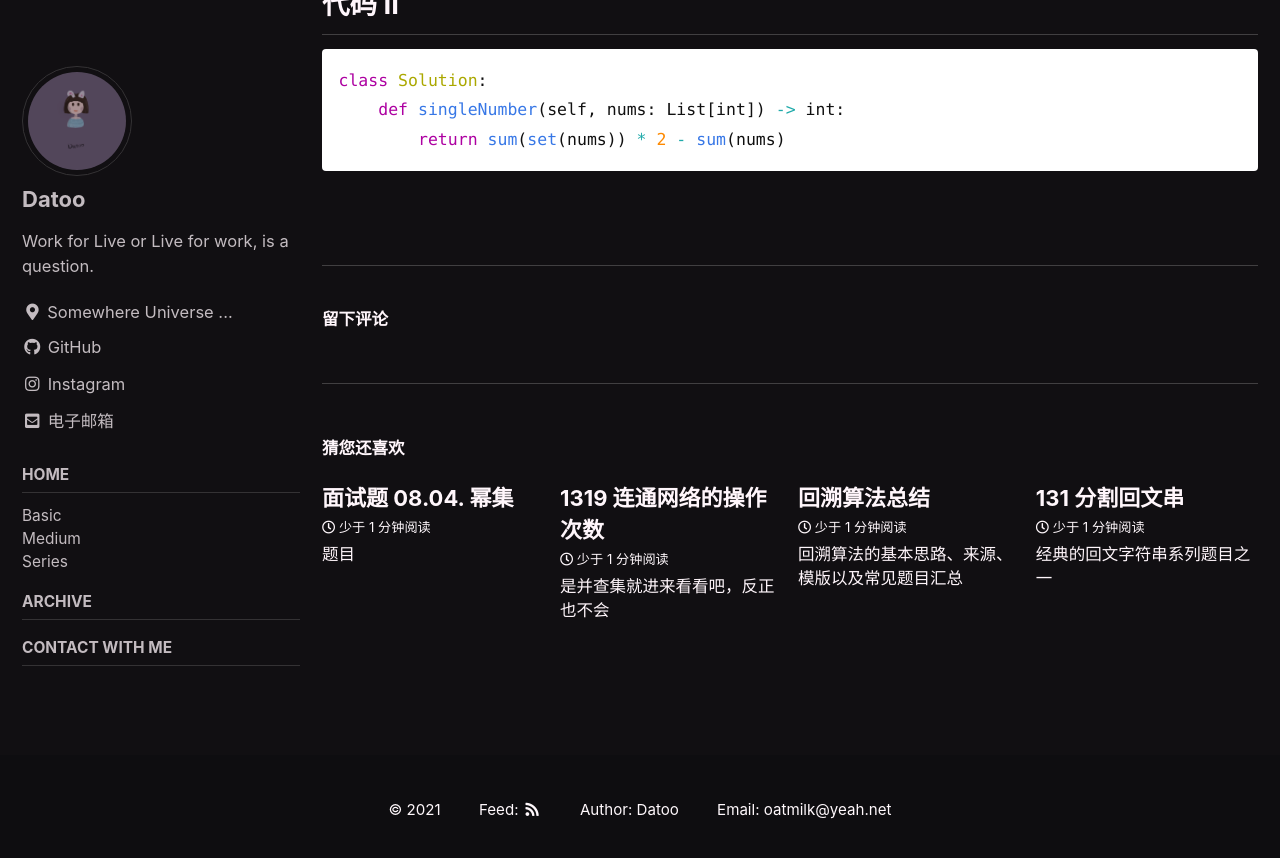
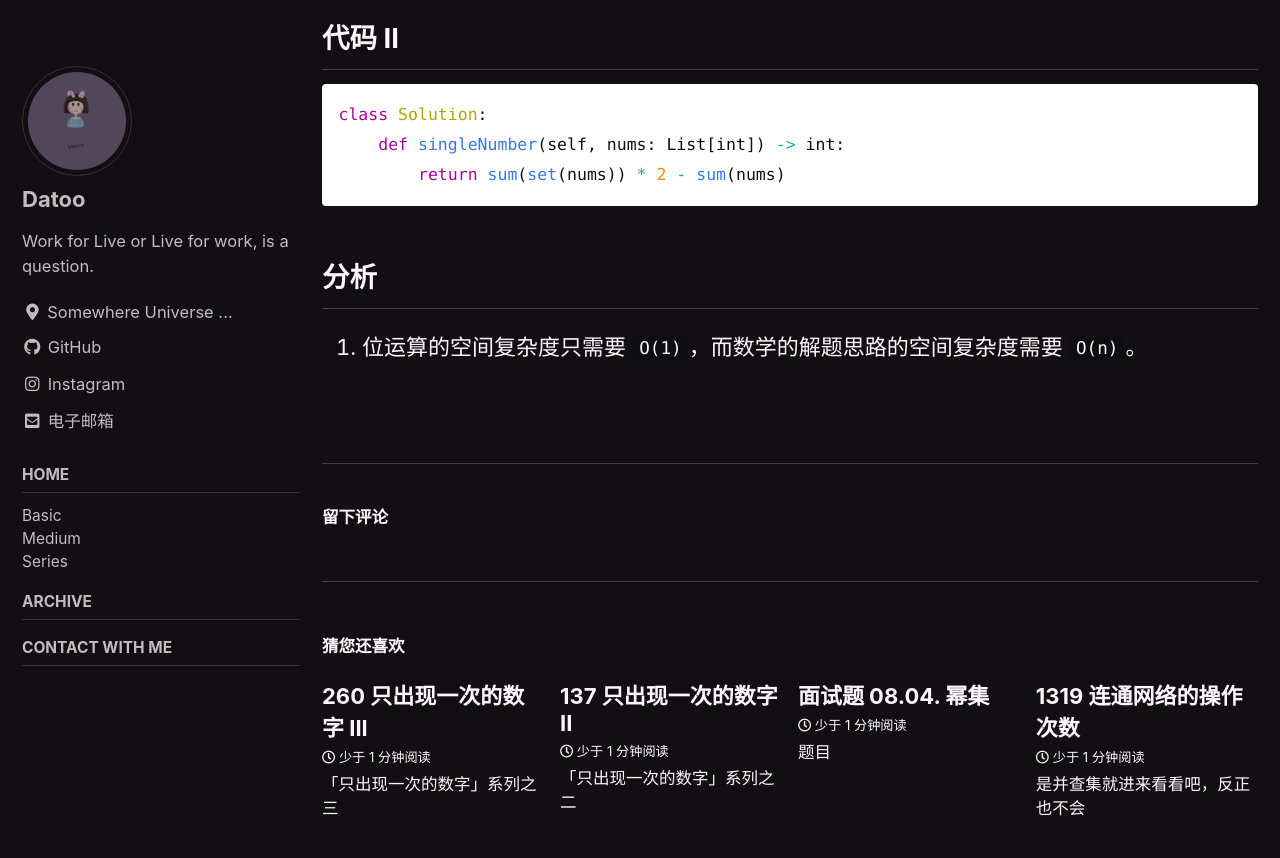
Before and after one commit to DaToo-J/DaToo-J.GitHub.io, a Jekyll site: the page built from _posts/2021-03-15-single-number.md, in a window 1280 px wide and 900 px high, scrolled down 2176 px. Shown: the top 858 px of the window. Built offline with Jekyll 4.4.1, drawn with Linux system fonts in a browser that asks for light colours; cached includes are drawn as plain includes; formulas are drawn with MathJax 3; comment, search, counter and statistics services are not loaded; part of the change alters nothing that is shown.

Commit message:
add single number series

````diff
--- a/_posts/2021-03-03-bit-manipulation-summary.md
+++ b/_posts/2021-03-03-bit-manipulation-summary.md
@@ -79,8 +79,10 @@ excerpt: 位运算的基本操作、相关题目的总结
 
 # 二、相关题目
 
-   | No           | Problem          | Difficulty | Link                                                     | Solution                                               | Comment                                  |
-   | ------------ | ---------------- | ---------- | -------------------------------------------------------- | ------------------------------------------------------ | ---------------------------------------- |
-   | 136          | 只出现一次的数字 | 简单       | [题目](https://leetcode-cn.com/problems/single-number/)  | [题解]({% link _posts/2021-03-15-single-number.md %})  | 「只出现一次的数字」系列之一             |
-   | 338          | 比特位计数       | 中等       | [题目](https://leetcode-cn.com/problems/counting-bits/)  | [题解]({% link _posts/2021-03-03-counting-bits.md %})  | 找到规律并结合动态规划的思想即可解出题目 |
-   | 面试题 08.04 | 幂集             | 中等       | [题目](https://leetcode-cn.com/problems/power-set-lcci/) | [题解]({% link _posts/2021-03-15-power-set-lcci.md %}) | 位运算和回溯算法都可以实现               |
+   | No           | Problem              | Difficulty | Link                                                        | Solution                                                  | Comment                                  |
+   | ------------ | -------------------- | ---------- | ----------------------------------------------------------- | --------------------------------------------------------- | ---------------------------------------- |
+   | 136          | 只出现一次的数字     | 简单       | [题目](https://leetcode-cn.com/problems/single-number/)     | [题解]({% link _posts/2021-03-15-single-number.md %})     | 「只出现一次的数字」系列之一             |
+   | 137          | 只出现一次的数字 II  | 中等       | [题目](https://leetcode-cn.com/problems/single-number-ii/)  | [题解]({% link _posts/2021-03-16-single-number-ii.md %})  | 「只出现一次的数字」系列之二             |
+   | 260          | 只出现一次的数字 III | 中等       | [题目](https://leetcode-cn.com/problems/single-number-iii/) | [题解]({% link _posts/2021-03-16-single-number-iii.md %}) | 「只出现一次的数字」系列之三             |
+   | 338          | 比特位计数           | 中等       | [题目](https://leetcode-cn.com/problems/counting-bits/)     | [题解]({% link _posts/2021-03-03-counting-bits.md %})     | 找到规律并结合动态规划的思想即可解出题目 |
+   | 面试题 08.04 | 幂集                 | 中等       | [题目](https://leetcode-cn.com/problems/power-set-lcci/)    | [题解]({% link _posts/2021-03-15-power-set-lcci.md %})    | 位运算和回溯算法都可以实现               |
--- a/_posts/2021-03-15-single-number.md
+++ b/_posts/2021-03-15-single-number.md
@@ -64,3 +64,7 @@ class Solution:
     def singleNumber(self, nums: List[int]) -> int:
         return sum(set(nums)) * 2 - sum(nums)
 ```
+
+## 分析
+
+1. 位运算的空间复杂度只需要 `O(1)`，而数学的解题思路的空间复杂度需要 `O(n)`。
--- /dev/null
+++ b/_posts/2021-03-16-single-number-ii.md
@@ -0,0 +1,83 @@
+---
+layout: single
+classes: wide
+toc: true
+toc_label: "本文内容"
+toc_icon: "list"
+sidebar:
+  nav: "main"
+comments: true
+
+tags: 位运算
+title: 137 只出现一次的数字 II
+excerpt: 「只出现一次的数字」系列之二
+---
+
+## 题目
+
+> 题目链接：[137 只出现一次的数字 II](https://leetcode-cn.com/problems/single-number-ii/)
+
+给定一个非空整数数组，除了某个元素只出现一次以外，其余每个元素均出现了三次。找出那个只出现了一次的元素。
+
+说明：
+
+你的算法应该具有线性时间复杂度。 你可以不使用额外空间来实现吗？
+
+示例 1:
+
+    输入: [2,2,3,2]
+    输出: 3
+
+示例 2:
+
+    输入: [0,1,0,1,0,1,99]
+    输出: 99
+
+
+
+## 思路
+
+1. 由于一定有一个「只出现了一次的数字」，因此，可以统计每位上为 `1` 的个数。用 `1` 的个数对 3 取模，可以析出「只出现了一次的数字」在该位上的数字。
+2. 如：输入 `[2,2,3,2]`
+
+        2: 010
+        2: 010
+        3: 011
+        2: 010
+        -------
+           041   (1 的个数统计)
+           011   (对 3 取模)
+             3   (转换为整型)
+3. 参考 Lucifer 的题解：
+   > - 为什么Python最后需要对返回值进行判断？
+   >
+   > 如果不这么做的话测试用例是[-2,-2,1,1,-3,1,-3,-3,-4,-2] 的时候，就会输出 4294967292。 其原因在于Python是动态类型语言，在这种情况下其会将符号位置的1看成了值，而不是当作符号“负数”。 这是不对的。 正确答案应该是 - 4，-4的二进制码是 1111...100，就变成 2^32-4=4294967292，解决办法就是 减去 2 ** 32 。
+
+## 代码
+
+```python
+class Solution:
+    def singleNumber(self, nums: List[int]) -> int:
+        '''
+        统计每个位为 1 的个数，再看是否为 3 的倍数。
+        如果不为 3 的倍数，说明「只出现一次的数字」在该位上为 1
+        '''
+        res = 0
+        for i in range(32):
+            # 从低位开始
+            bit = 1 << i
+            # 统计该位为 1 的个数
+            count = 0
+
+            for n in nums:
+                # n 在 bit 位为 1
+                if n & bit != 0:
+                    count += 1
+            # 看看是否为 3 的倍数
+            if count % 3 != 0:
+                res |= bit
+
+        # 如果 res > 2 ** 32 - 1，那么就为负数，且首位为符号位，而不是数值。
+        # 要求得原来得负数，就减去 2 ** 32
+        return res - 2 ** 32 if res > 2 ** 31 - 1 else res
+```
--- /dev/null
+++ b/_posts/2021-03-16-single-number-iii.md
@@ -0,0 +1,81 @@
+---
+layout: single
+classes: wide
+toc: true
+toc_label: "本文内容"
+toc_icon: "list"
+sidebar:
+  nav: "main"
+comments: true
+
+tags: 位运算
+title: 260 只出现一次的数字 III
+excerpt: 「只出现一次的数字」系列之三
+---
+
+## 题目
+
+> 题目链接：[260 只出现一次的数字 III](https://leetcode-cn.com/problems/single-number-iii/)
+给定一个整数数组 nums，其中恰好有两个元素只出现一次，其余所有元素均出现两次。 找出只出现一次的那两个元素。你可以按 任意顺序 返回答案。
+
+进阶：你的算法应该具有线性时间复杂度。你能否仅使用常数空间复杂度来实现？
+
+示例 1：
+
+    输入：nums = [1,2,1,3,2,5]
+    输出：[3,5]
+    解释：[5, 3] 也是有效的答案。
+
+示例 2：
+
+    输入：nums = [-1,0]
+    输出：[-1,0]
+
+示例 3：
+
+    输入：nums = [0,1]
+    输出：[1,0]
+
+提示：
+
+    2 <= nums.length <= 3 * 104
+    -231 <= nums[i] <= 231 - 1
+    除两个只出现一次的整数外，nums 中的其他数字都出现两次
+
+
+
+## 思路
+
+1. 步骤：
+   1. **全员异或**：由于「两个只出现一次的整数外，nums 中的其他数字都出现两次」，并且异或的性质之一是「两个相同的数进行异或等于0」，那么可以考虑对全数组进行异或，以抵消出现了两次的数字。因此，全数组进行异或等价于这两个只出现一次的数字进行异或。
+   2. **找到异或值为1的那一位**：得到两个数字进行异或的结果，那么找到异或值为 1 的那一位，说明这两个数字在该位上不相同。
+   3. **根据异或结果分组**：然后，以这个数字为基准，再 **分别** 对整个数组进行异或，根据异或结果将整个数组分为 2 组，即「数组中在该位上为 1 的数字」`A 组` 和「数组中在该位上为 0 的数字」`B 组`.
+   4. **组内异或**：因为其他数字都出现过两次，那么这些出现的两次的相同数字要么在 `A 组`，要么在`B 组` 中。在组内进行异或，可以消除这些出现过两次的数字，分别得到只出现过一次的数字。
+
+## 代码
+
+```python
+class Solution:
+    def singleNumber(self, nums: List[int]) -> List[int]:
+        # 全员异或一下
+        xor = 0
+        for i in nums:
+            xor ^= i
+
+        # 找到异或值中为 1 的那一位
+        anc = 0
+        for i in range(32):
+            if 1 << i & xor != 0:
+                anc = i
+                break
+
+        # 将数组分为 2 组
+        # 组内进行异或，能够得到答案
+        res1, res2 = 0, 0
+        for i in nums:
+            if 1 << anc & i != 0:
+                res1 ^= i
+            else:
+                res2 ^= i
+        return [res1, res2]
+```
````
